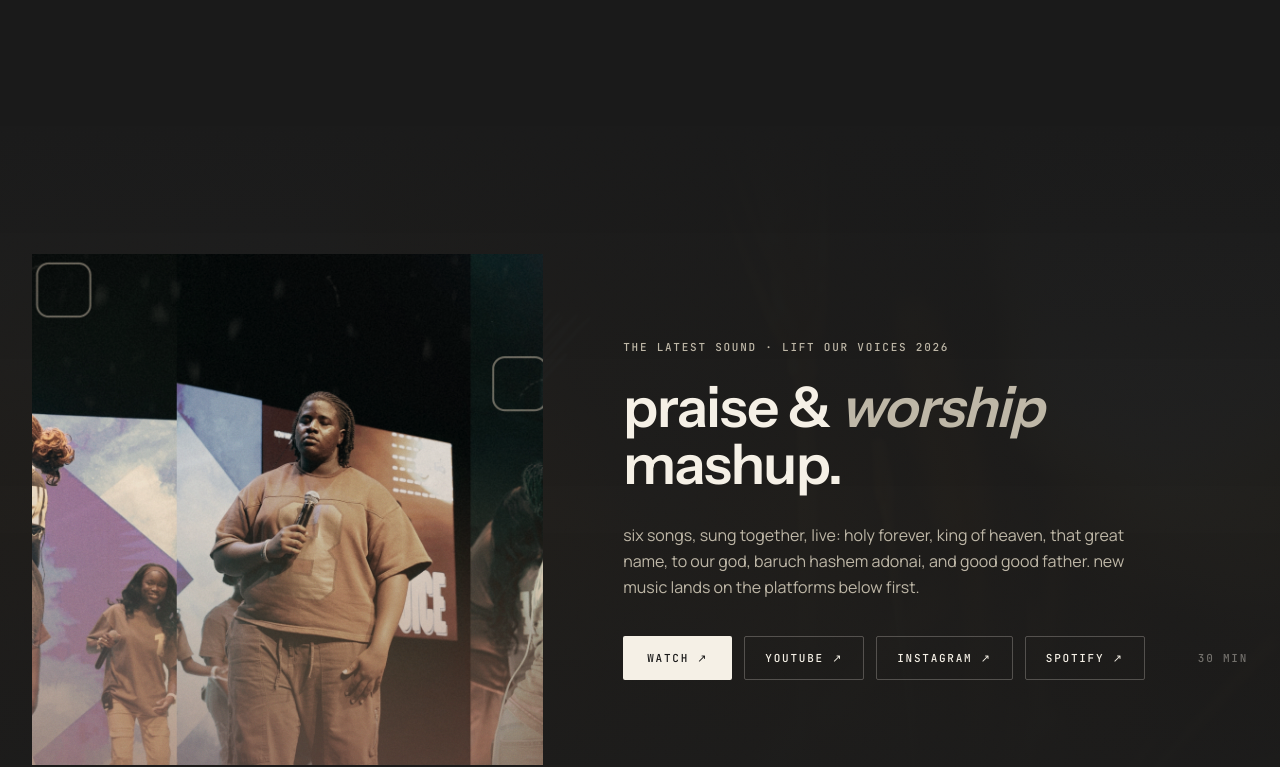
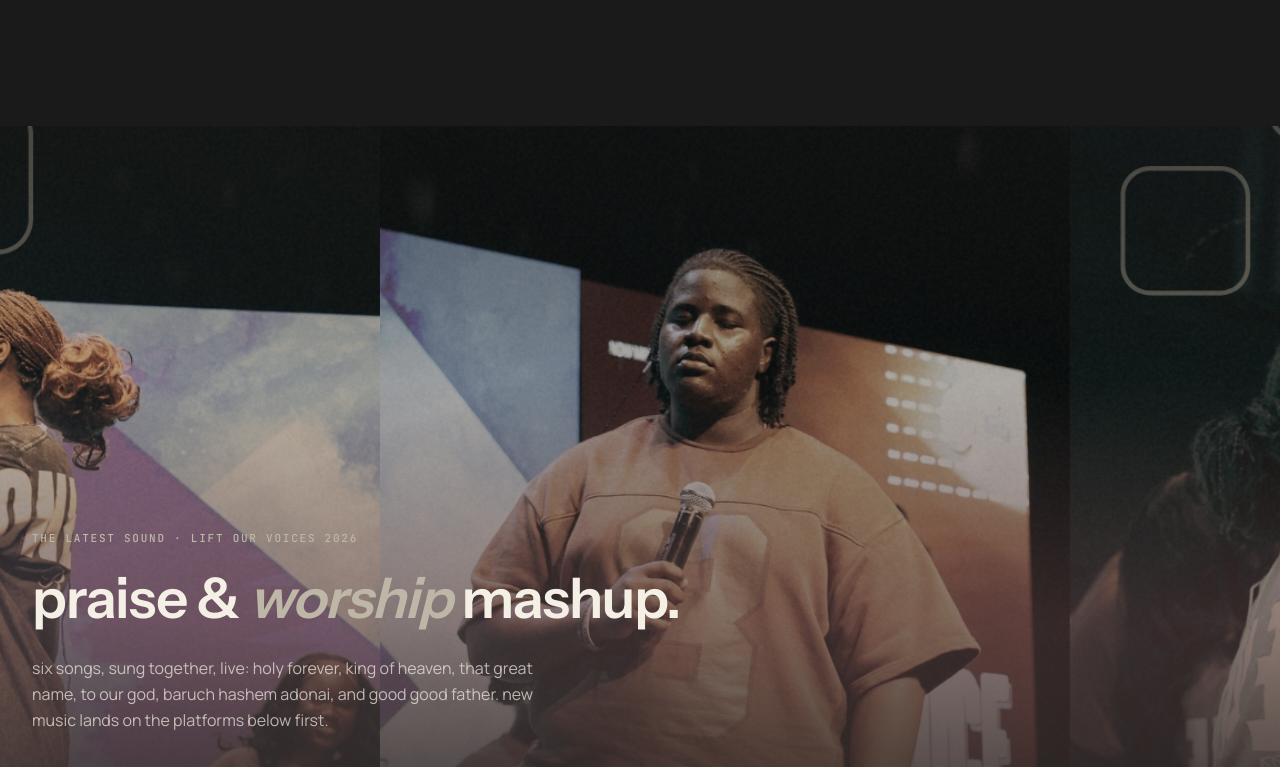
Before and after one commit to eayanwale/onevoice-website, a Next.js app: page / in a window 1280 px wide. Shown: the part 2112-2879 px from the top of the page. Built offline with nearby package versions, Linux system fonts and the light colour scheme.

Commit message:
feat: make latest sound a full-bleed cover section again

```diff
--- a/components/sections/LatestWork.tsx
+++ b/components/sections/LatestWork.tsx
@@ -1,4 +1,3 @@
-import Image from "next/image";
 import DuotonePhoto from "@/components/DuotonePhoto";
 
 const YOUTUBE_URL = "https://youtu.be/MdD71CNCSEw";
@@ -13,37 +12,34 @@ export default function LatestWork() {
   return (
     <section
       id="music"
-      className="relative overflow-hidden py-24 sm:py-32 scroll-mt-16 sm:scroll-mt-[76px]"
+      className="relative flex min-h-[100svh] flex-col justify-end overflow-hidden bg-charcoal scroll-mt-16 sm:scroll-mt-[76px]"
     >
-      <Image
-        src="/images/grass.jpg"
-        alt=""
-        fill
-        sizes="100vw"
-        className="object-cover opacity-20"
-      />
-      <div className="absolute inset-0 bg-gradient-to-b from-charcoal via-charcoal/85 to-charcoal" />
-      <div className="grain" aria-hidden="true" />
-
-      <div className="relative mx-auto grid max-w-shell items-center gap-12 px-5 sm:px-8 lg:grid-cols-[0.9fr_1.1fr] lg:gap-20">
-        <div data-reveal className="relative aspect-square w-full overflow-hidden">
+      <div className="absolute inset-0 overflow-hidden">
         <DuotonePhoto
           src="/images/lov-youtube-cover.jpg"
           alt="One Voice — praise & worship mashup, live at Lift Our Voices 2026"
+          parallax
           objectPosition="50% 40%"
-            sizes="(min-width: 1024px) 560px, 100vw"
-            className="h-full w-full"
+          className="absolute inset-x-0 -top-[25%] h-[150%] w-full"
+        />
+        <div
+          className="absolute inset-0"
+          style={{
+            background:
+              "linear-gradient(to top, rgba(26,26,26,0.94) 0%, rgba(71,50,55,0.55) 38%, rgba(26,26,26,0.25) 68%, rgba(26,26,26,0.45) 100%)",
+          }}
         />
       </div>
+      <div className="grain" aria-hidden="true" />
 
-        <div>
+      <div className="relative z-10 mx-auto w-full max-w-shell px-5 pb-20 pt-28 sm:px-8 sm:pb-28">
         <p data-reveal className="label-text text-warm-sage">
           the latest sound · lift our voices 2026
         </p>
-          <h2 data-reveal className="display-lg mt-6 max-w-lg">
+        <h2 data-reveal className="display-lg mt-6 max-w-2xl text-off-white">
           praise &amp; <span className="accent-word text-warm-sage">worship</span> mashup.
         </h2>
-          <p data-reveal className="mt-7 max-w-lg leading-relaxed text-muted">
+        <p data-reveal className="mt-7 max-w-lg leading-relaxed text-off-white/70">
           six songs, sung together, live: holy forever, king of heaven, that
           great name, to our god, baruch hashem adonai, and good good father.
           new music lands on the platforms below first.
@@ -63,7 +59,7 @@ export default function LatestWork() {
               href={s.href}
               target="_blank"
               rel="noopener noreferrer"
-                className="btn-outline text-off-white"
+              className="btn-outline border-off-white/30 text-off-white hover:bg-off-white/10"
             >
               {s.label} ↗
             </a>
@@ -71,7 +67,6 @@ export default function LatestWork() {
           <span className="label-text ml-auto text-off-white/40">30 min</span>
         </div>
       </div>
-      </div>
     </section>
   );
 }
```
Lines whose indentation alone changed are shown as unchanged.
